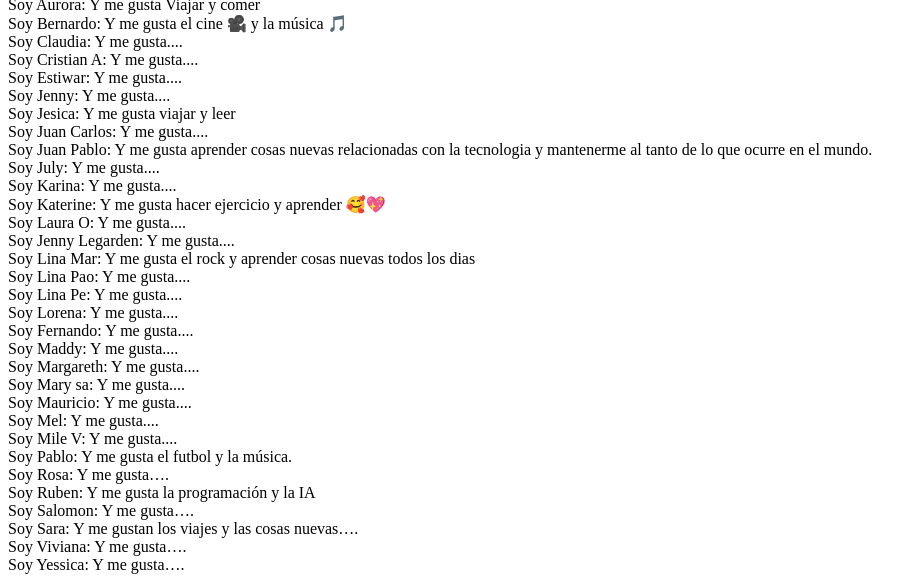
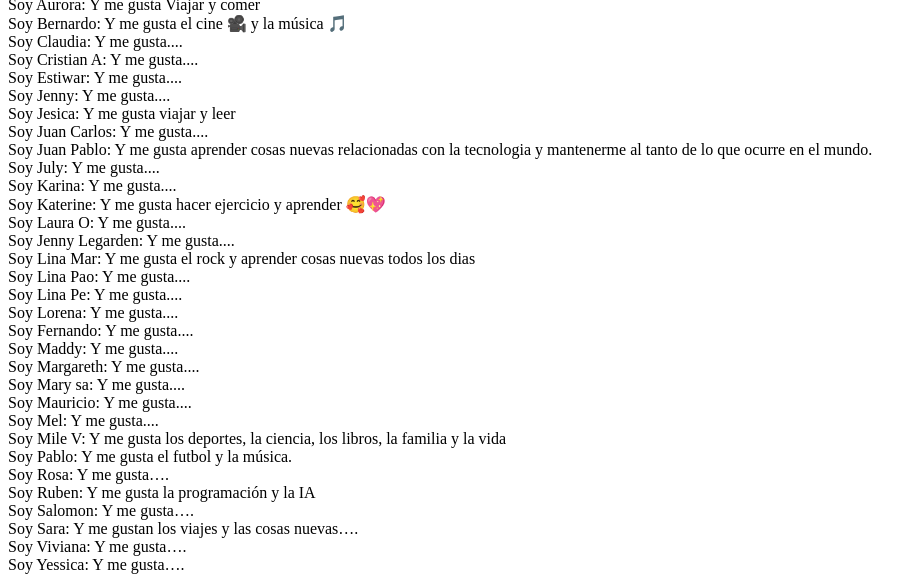
Before and after one commit to jurikal/bootcamp243.github.io, a plain HTML site: page index.html in a window 1280 px wide. Shown: the part 388-970 px from the top of the page, without its empty margins (0-923 px from the left). Drawn offline with Linux system fonts and the light colour scheme.

Commit message:
Update index by Milena.html

```diff
--- a/index.html
+++ b/index.html
@@ -30,7 +30,7 @@
 		<div>Soy Mary sa: Y me gusta....</div>
 		<div>Soy Mauricio: Y me gusta....</div>
 		<div>Soy Mel: Y me gusta....</div>
-		<div>Soy Mile V: Y me gusta....</div>
+		<div>Soy Mile V: Y me gusta los deportes, la ciencia, los libros, la familia y la vida</div>
 		<div>Soy Pablo: Y me gusta el futbol y la música.<div>
 		<div>Soy Rosa: Y me gusta….<div>
 		<div>Soy Ruben: Y me gusta la programación y la IA<div>
```
